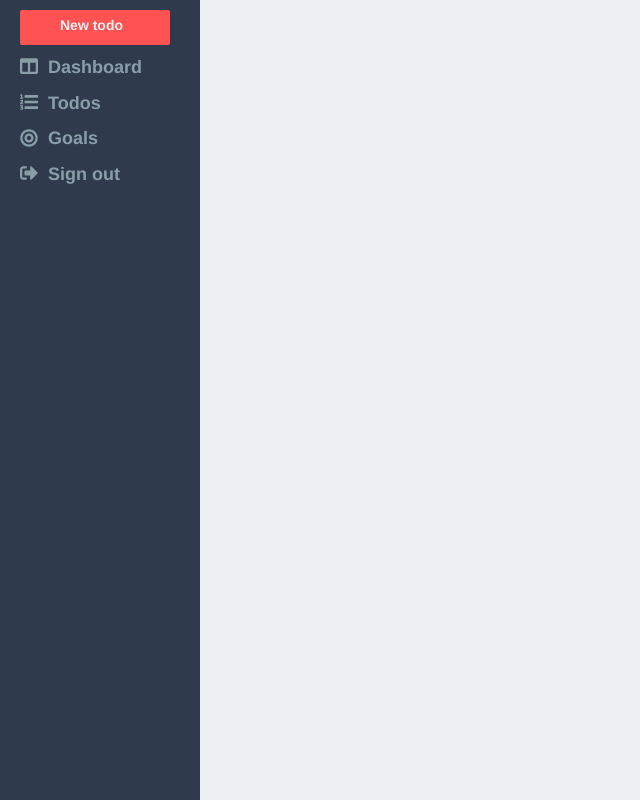
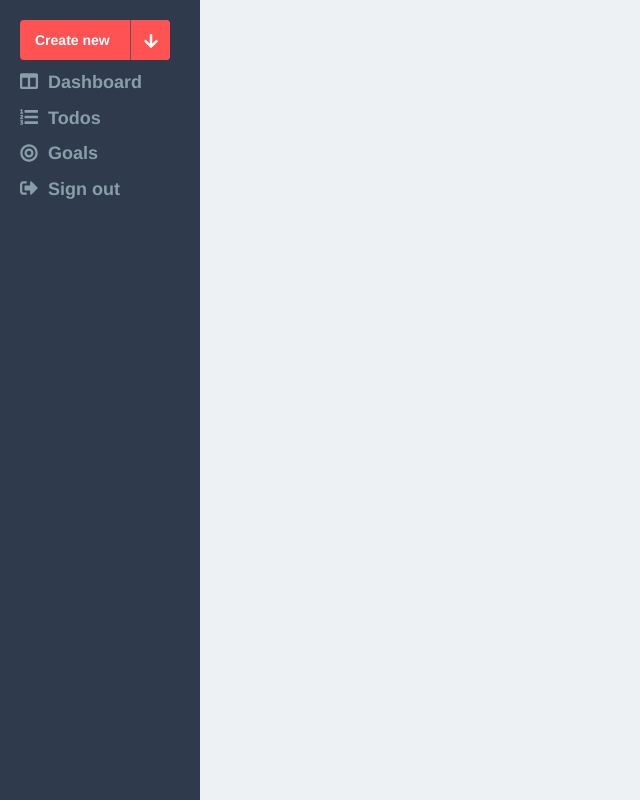
Before and after one commit to Vorh/tm, a Flask app: page / in a window 1280 px wide. Shown: the whole page, without its empty margins (0-640 px from the left). Run offline with Flask 2, Linux system fonts and the light colour scheme; the visitor is signed in with stand-in values (Sample User, id 1); style sheets or scripts are compiled from the project's sources; some libraries are stand-ins or nearby versions.

Commit message:
[ ADD ] combox for create todo and goal

```diff
--- /dev/null
+++ b/src/static/css/sidebar.scss
@@ -0,0 +1,39 @@
+$width-dropdown: 150px;
+$border-raidus: 4px;
+#sidebar {
+
+  #dropdown-parent-create {
+    padding: 20px 0 0 20px;
+    .input-dropwown {
+      width: $width-dropdown;
+      background-color: #ff5252;
+      color: white;
+      border-radius: $border-raidus;
+      box-shadow: none;
+
+      div {
+        padding: 10px 0 0 15px;
+        width: 100px;
+        float: left;
+        font-weight: 600;
+      }
+    }
+
+    .dropbtn {
+      color: white;
+      background-color: #ff5252;
+      border: none;
+      outline: none;
+      height: 40px;
+      border-left: 1px solid #585858;
+      width: 40px;
+      border-top-right-radius: 4px;
+      border-bottom-right-radius: 4px;
+    }
+
+    .dropdown-content {
+      width: $width-dropdown;
+    }
+
+  }
+}
--- a/src/static/css/style.scss
+++ b/src/static/css/style.scss
@@ -3,6 +3,7 @@
 @import 'login.css';
 @import 'register.css';
 @import 'goals.css';
+@import 'sidebar.css';
 
 html, body {
   background-color: #eef1f4;
@@ -142,3 +143,70 @@ html, body {
   color: #757575;
 
 }
+
+$width-dropdown: 220px;
+
+.dropdown {
+  position: relative;
+  display: inline-block;
+
+  .input-dropwown {
+
+    width: $width-dropdown;
+    height: 40px;
+    background: white;
+    box-shadow: -2px 8px 20px -6px #777;
+    input {
+      width: 150px;
+      height: 20px;
+      padding: 10px 10px 10px 10px;
+      margin-top: 10px;
+      margin-left: 10px;
+      border: none;
+    }
+
+    button {
+      float: right;
+      width: 20%;
+    }
+  }
+
+  .dropbtn {
+    background-color: #3498DB;
+    color: white;
+    padding: 13px;
+    font-size: 16px;
+    border: none;
+    cursor: pointer;
+  }
+
+  .dropbtn:hover, .dropbtn:focus {
+    background-color: #2980B9;
+  }
+
+  .dropdown-content {
+    display: none;
+    position: absolute;
+    background-color: #f1f1f1;
+    width: $width-dropdown;
+    overflow: auto;
+    box-shadow: -1px 3px 20px -6px #777;;
+    z-index: 1;
+  }
+
+  .dropdown-content span {
+    color: black;
+    padding: 12px 16px;
+    text-decoration: none;
+    display: block;
+    cursor: pointer;
+  }
+
+  .dropdown-content span:hover {
+    background-color: #ddd
+  }
+
+  .show {
+    display: block;
+  }
+}
--- a/src/static/js/main.js
+++ b/src/static/js/main.js
@@ -56,8 +56,12 @@ $(document).ready(function () {
     });
 
 
-    $('.dropdown').click(function () {
+    $('#dropdown-parent-goal').click(function () {
         $("#dropdown-goals").toggleClass("show");
+    });
+
+    $('#dropdown-parent-create').click(function () {
+        $("#dropdown-create").toggleClass("show");
     });
 
     $('#dropdown-goals').on('click', 'div', function () {
--- a/src/templates/createTodo.html
+++ b/src/templates/createTodo.html
@@ -11,7 +11,7 @@
         <textarea class="notes border-red" name="content" form="create-new-todo"></textarea><br>
         <label>Goal</label><br>
 
-        <div class="dropdown">
+        <div id="dropdown-parent-goal" class="dropdown">
             <div class="input-dropwown">
                 <input type="text">
                 <button type="button" class="dropbtn"><i class="fas fa-arrow-down"></i></button>
--- a/src/templates/sidebar.html
+++ b/src/templates/sidebar.html
@@ -1,5 +1,15 @@
 <div id="sidebar">
-    <div class="combox" onclick="location.href='/createTodo'"><p>New todo</p></div>
+    <div id="dropdown-parent-create" class="dropdown">
+        <div class="input-dropwown">
+            <div>Create new</div>
+            <button type="button" class="dropbtn"><i class="fas fa-arrow-down"></i></button>
+        </div>
+        <div id="dropdown-create" class="dropdown-content">
+            <div onclick="location.href='/createTodo';"><span>Todo</span></div>
+            <div onclick="location.href='/createGoal';"><span>Goal</span></div>
+        </div>
+    </div>
+    <!--<div class="combox" onclick="location.href='/createTodo'"><p>New todo</p></div>-->
     <div class="item" onclick="location.href='/dashboard';"><i class="fas fa-columns"></i> <span>Dashboard</span>
     </div>
     <div class="item" onclick="location.href='/listTodo';"><i class="fas fa-list-ol"></i> <span>Todos</span></div>
```
Also changed, not shown: src/static/css/create_todo.scss (+0 -64 lines).
